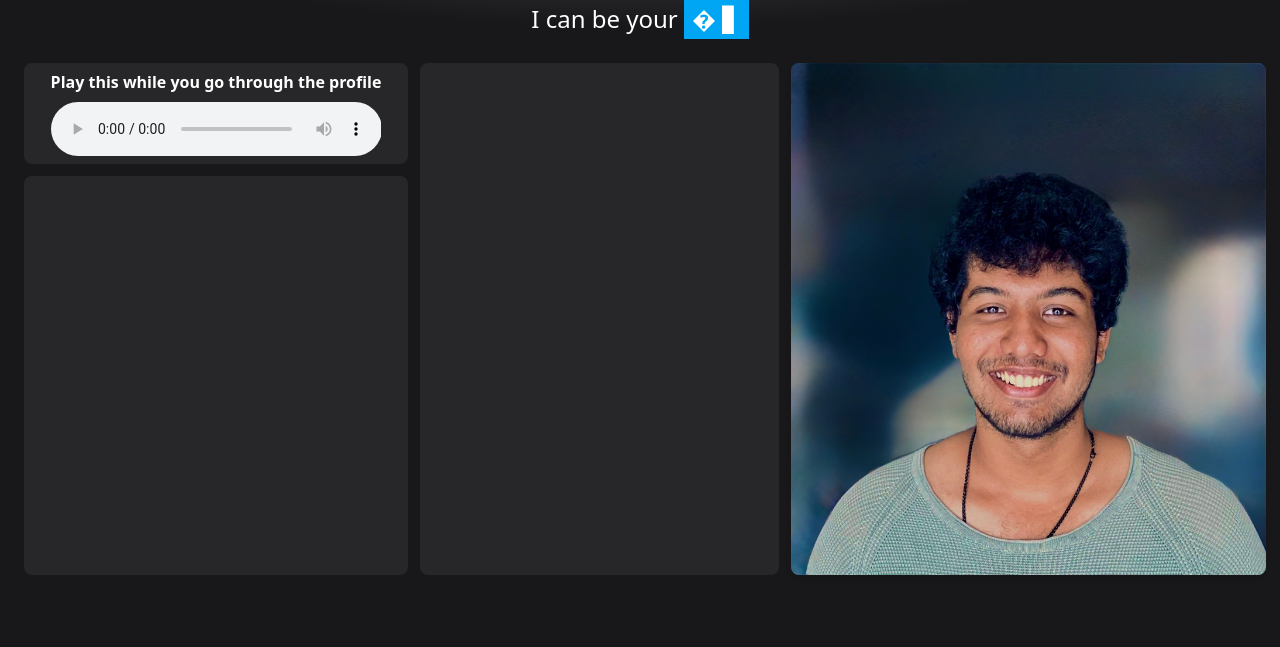
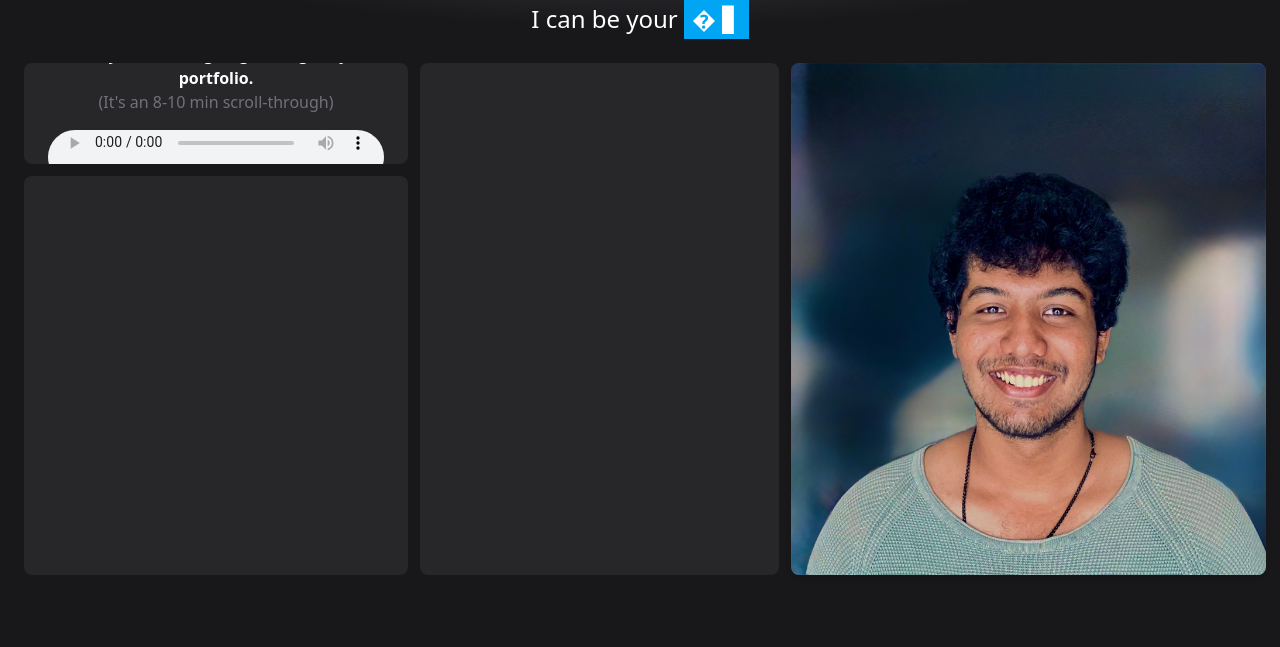
Before and after one commit to Diacod-I/actual-portfolio, an Astro site: page / in a window 1280 px wide. Shown: the part 153-800 px from the top of the page. Built offline with nearby package versions, Linux system fonts and the light colour scheme; Astro itself is replaced by a stand-in of ours.

Commit message:
feat: add lofi music player

```diff
--- a/src/pages/index.astro
+++ b/src/pages/index.astro
@@ -69,9 +69,10 @@ const skills = ["Python", "TypeScript", "HTML", "CSS", "JavaScript", "C++", "C"]
       <!-- Top Card -->
       <div class="bg-zinc-800 h-[8vw] w-[30vw] p-6 rounded-lg ml-auto flex items-center justify-center md-shadow transform transition-transform duration-300 hover:scale-105 overflow-hidden">
         <div class="text-center">
-          <h2 class="text-white mb-2 font-semibold">Play this while you go through the profile</h2>
-          <audio controls class="w-full">
-            <source src="/path-to-your-audio-file.mp3" type="audio/mpeg">
+          <p class="text-white font-semibold">Play this while going through my portfolio.</p>
+          <p class="text-zinc-500 mb-4" style="color: #71717a;">(It's an 8-10 min scroll-through)</p>
+          <audio controls controlslist="nodownload" class="w-full">
+            <source src="/Transcendence-chosic.com_.mp3" type="audio/mpeg">
             Your browser does not support the audio element.
           </audio>
         </div>
--- a/src/styles/global.css
+++ b/src/styles/global.css
@@ -97,3 +97,13 @@ a {
 .delay-3 {
     animation-delay: 1.5s;
 }
+
+/* audio {
+  width: 115px;
+  height: 25px;
+} */
+
+audio::-webkit-media-controls-panel {
+  -webkit-justify-content: center;
+  height: 25px;
+}
```
Also changed, not shown: 1 other file.
